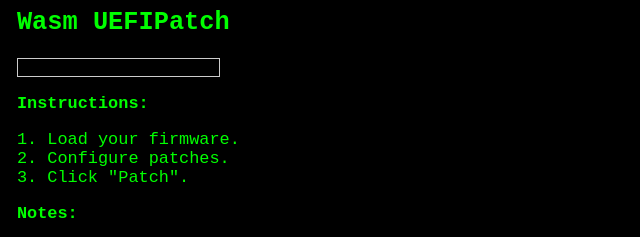
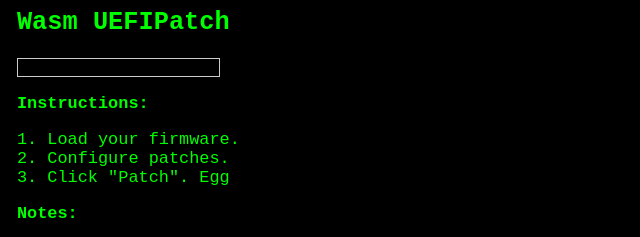
Before and after one commit to VirtFunc/uefipatchwasm, a plain HTML site: page index.html in a window 1280 px wide. Shown: the top 237 px of the page, 0-640 px from the left. Drawn offline with Linux system fonts and the light colour scheme; no server answers.

Commit message:
github pages update speed test

```diff
--- a/index.html
+++ b/index.html
@@ -19,7 +19,7 @@
       <p>
         1. Load your firmware.<br>
         2. Configure patches.<br>
-        3. Click "Patch".<br>
+        3. Click "Patch". Egg<br>
       </p>
       <p class="title"><strong>Notes:</strong></p>
       <p>
```
